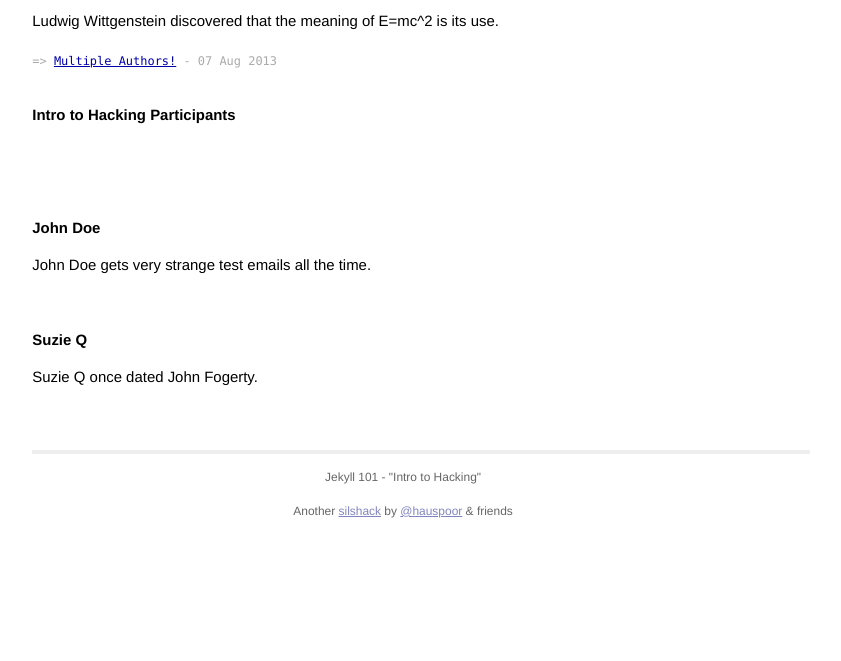
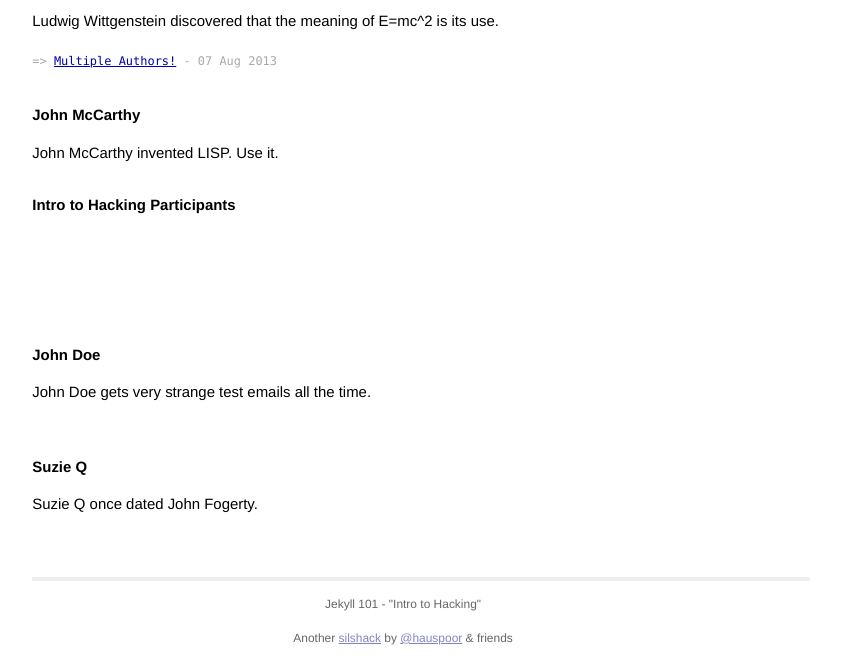
Before and after one commit to silshack/professorjekyll, a Jekyll site: the page built from people.markdown, in a window 1280 px wide. Shown: the part 320-981 px from the top of the page, without its empty margins (219-1060 px from the left). Built offline with Jekyll 4.4.1, drawn with Linux system fonts in a browser that asks for light colours; before the commit the page ends 945 px from its top, so only the background shows below that.

Commit message:
Add McCarthy post

```diff
--- a/_config.yml
+++ b/_config.yml
@@ -25,6 +25,11 @@
       github:
       twitter:
       about:  Ludwig Wittgenstein discovered that the meaning of E=mc^2 is its use.
+  mccarthy:
+      name: John McCarthy
+      prof: true
+      website: http://common-lisp.net/
+      about: John McCarthy invented LISP.  Use it.
   jdoe:
       name: John Doe
       prof: false
```
Also changed, not shown: 3 other files.
